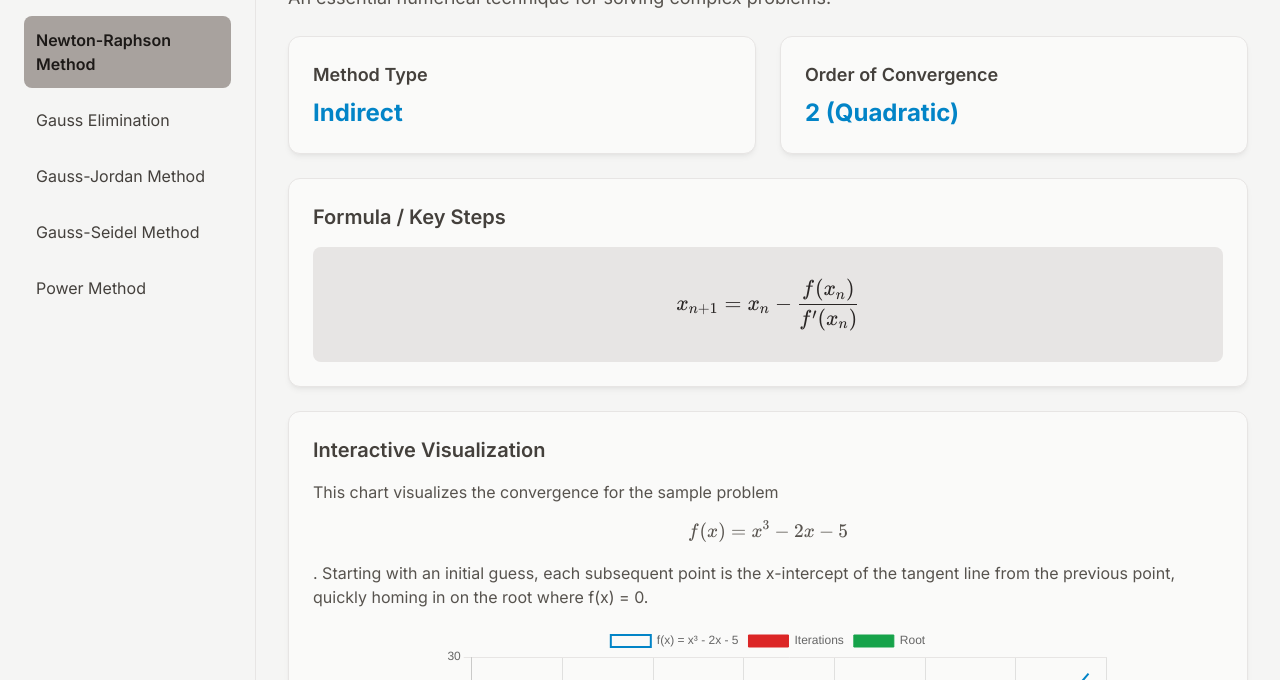
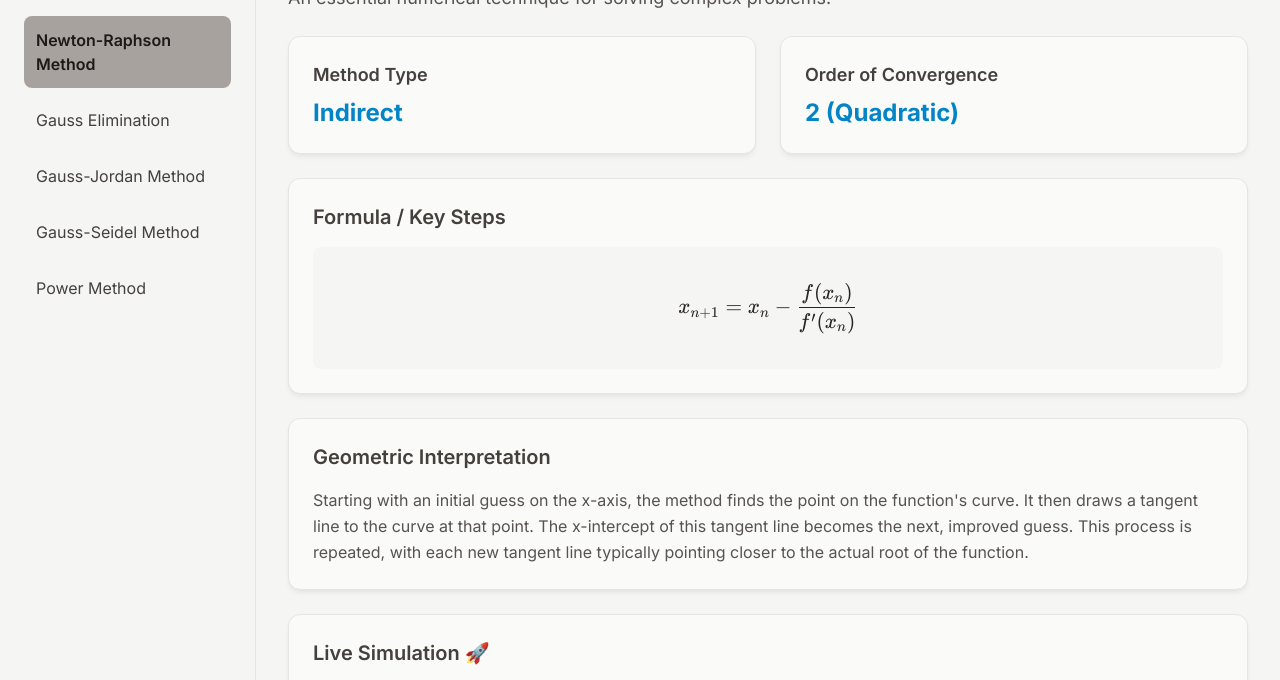
Before and after one commit to Mathspradeep/24UMA362-LINEAR-ALGEBRA-NUMERICAL-METHODS-, a plain HTML site: page index.html in a window 1280 px wide. Shown: the part 96-776 px from the top of the page. Drawn offline with nearby package versions, Linux system fonts and the light colour scheme.

Commit message:
Update index.html

```diff
--- a/index.html
+++ b/index.html
@@ -7,15 +7,10 @@
     <script src="https://cdn.tailwindcss.com"></script>
     <script src="https://cdn.jsdelivr.net/npm/chart.js"></script>
     <link href="https://fonts.googleapis.com/css2?family=Inter:wght@400;500;600;700&display=swap" rel="stylesheet">
-    <!-- KaTeX for beautiful math rendering -->
-    <link rel="stylesheet" href="https://cdn.jsdelivr.net/npm/katex@0.16.9/dist/katex.min.css" xintegrity="sha384-n8MVd4RsNIU0KOVEM4DEyMhBGHRfunEZQB9SKaovvcbbVNg98gvQdJZOTGy1KADU" crossorigin="anonymous">
-    <script src="https://cdn.jsdelivr.net/npm/katex@0.16.9/dist/katex.min.js" xintegrity="sha384-XjKyOOlGwcjNTAIQHIpgOno0Hl1YQqzUOEleOLALmuqehneUG+vnGctmUb0ZY0l8" crossorigin="anonymous"></script>
-    <script src="https://cdn.jsdelivr.net/npm/katex@0.16.9/dist/contrib/auto-render.min.js" xintegrity="sha384-+VBxd3r6XgURycqtZ117nYw44OOcIax56Z4dCRWbxyPt0Koah1uHoK0o4+/RRE05" crossorigin="anonymous"></script>
+    <link rel="stylesheet" href="https://cdn.jsdelivr.net/npm/katex@0.16.9/dist/katex.min.css" integrity="sha384-n8MVd4RsNIU0KOVEM4DEyMhBGHRfunEZQB9SKaovvcbbVNg98gvQdJZOTGy1KADU" crossorigin="anonymous">
+    <script src="https://cdn.jsdelivr.net/npm/katex@0.16.9/dist/katex.min.js" integrity="sha384-XjKyOOlGwcjNTAIQHIpgOno0Hl1YQqzUOEleOLALmuqehneUG+vnGctmUb0ZY0l8" crossorigin="anonymous"></script>
+    <script src="https://cdn.jsdelivr.net/npm/katex@0.16.9/dist/contrib/auto-render.min.js" integrity="sha384-+VBxd3r6XgURycqtZ117nYw44OOcIax56Z4dCRWbxyPt0Koah1uHoK0o4+/RRE05" crossorigin="anonymous"></script>
 
-    <!-- Chosen Palette: Warm Neutrals -->
-    <!-- Application Structure Plan: The application uses a master-detail layout. A persistent navigation sidebar (the master view) lists all numerical methods. Clicking a method updates the main content area (the detail view) to display comprehensive information about that specific method. This structure was chosen because it allows users to focus on one method at a time, preventing information overload, while still enabling quick comparison by switching between them. An interactive chart is included for the Newton-Raphson method to provide a deeper, more intuitive understanding of its iterative process, which is more effective than a static formula alone. -->
-    <!-- Visualization & Content Choices: The source table is transformed into a more engaging, interactive format. Report Info (Method properties) -> Goal (Inform/Compare) -> Viz (Styled cards) -> Interaction (None) -> Justification (Cards break down complex info into digestible chunks). Report Info (Newton-Raphson process) -> Goal (Explain Change) -> Viz (Interactive Line Chart) -> Interaction (Hover over points) -> Justification (A chart visually demonstrates the concept of convergence far better than text alone) -> Library (Chart.js). Report Info (Formulas/Steps) -> Goal (Inform) -> Viz (Styled code blocks with KaTeX rendering) -> Justification (Clear, professional presentation for mathematical formulas). -->
-    <!-- CONFIRMATION: NO SVG graphics used. NO Mermaid JS used. -->
     <style>
         body {
             font-family: 'Inter', sans-serif;
@@ -41,18 +36,18 @@
             box-shadow: 0 4px 6px -1px rgb(0 0 0 / 0.05), 0 2px 4px -2px rgb(0 0 0 / 0.05);
         }
         .formula-box {
-            background-color: #e7e5e4; /* Warm Neutral: Stone 200 */
+            background-color: #f5f5f4; /* Warm Neutral: Stone 100 */
             color: #292524;
-            padding: 1rem 1.5rem;
+            padding: 1.25rem 1.5rem;
             border-radius: 0.5rem;
-            font-family: monospace;
-            font-size: 1rem;
+            font-size: 1.1rem;
             overflow-x: auto;
             white-space: pre-wrap;
         }
         .katex-display {
             padding: 1rem;
             margin: 0;
+            text-align: center;
         }
         .chart-container {
             position: relative;
@@ -68,18 +63,14 @@
 <body class="antialiased">
 
     <div class="flex flex-col md:flex-row min-h-screen">
-        <!-- Sidebar Navigation -->
         <aside class="w-full md:w-64 bg-stone-100 p-4 md:p-6 border-b md:border-b-0 md:border-r border-stone-200 flex-shrink-0">
             <h1 class="text-2xl font-bold text-stone-800 mb-6">Numerical Methods</h1>
             <nav id="method-nav" class="flex flex-row md:flex-col gap-2">
-                <!-- Navigation buttons will be injected here by JS -->
                 </nav>
         </aside>
 
-        <!-- Main Content -->
         <main class="flex-1 p-4 md:p-8 overflow-y-auto">
             <div id="content-container">
-                <!-- Content for each method will be injected here -->
                 </div>
         </main>
     </div>
@@ -92,16 +83,16 @@
                 type: 'Indirect',
                 convergence: '2 (Quadratic)',
                 formula: `$$x_{n+1} = x_n - \\frac{f(x_n)}{f'(x_n)}$$`,
+                geometricInterpretation: 'Starting with an initial guess on the x-axis, the method finds the point on the function\'s curve. It then draws a tangent line to the curve at that point. The x-intercept of this tangent line becomes the next, improved guess. This process is repeated, with each new tangent line typically pointing closer to the actual root of the function.',
                 error: 'The error at step n+1 is proportional to the square of the error at step n, leading to very fast convergence near the root.',
                 failsWhen: `The method can fail or diverge if the initial guess is far from the actual root, or if the derivative f'(x_n) is zero or very close to zero at any iteration.`,
                 sampleProblems: [
                     `Find a root for the equation: $$f(x) = x^3 - x - 1 = 0$$`,
                     `Find the positive root of $$f(x) = \\cos(x) - x e^x = 0$$`,
                     `Calculate the square root of 10 by solving $$x^2 - 10 = 0$$`,
-                    `Solve for x in: $$3x = \\cos(x) + 1$$`,
-                    `Find a root for the polynomial: $$f(x) = x^4 + x - 10 = 0$$`
                 ],
-                interactive: true
+                interactive: true,
+                simulationLink: 'https://mathspradeep.github.io/Newton-Raphson-Simulator/'
             },
             {
                 id: 'gauss-elimination',
@@ -109,14 +100,13 @@
                 type: 'Direct',
                 convergence: 'N/A (Direct Method)',
                 formula: `1. Forward Elimination: Convert the augmented matrix [A|b] into an upper triangular form [U|c].\n2. Back Substitution: Solve the system of equations from the bottom up using the upper triangular matrix.`,
+                geometricInterpretation: 'Each linear equation in the system represents a plane (in 3D) or a hyperplane (in >3D). The solution to the system is the single point where all these planes intersect. Gauss Elimination systematically manipulates these planes (by scaling, swapping, or adding them to each other) to create an equivalent system where the planes are arranged in a "stair-step" or triangular fashion. This new arrangement makes it easy to find the intersection point by starting from the last plane and working backwards.',
                 error: 'Round-off errors can accumulate during the forward elimination steps, which can be significant for ill-conditioned systems (where small changes in coefficients lead to large changes in the solution).',
                 failsWhen: 'The method fails if a pivot element (the diagonal element used for elimination) is zero at any stage, as this would require division by zero. This can be mitigated by using pivoting strategies (e.g., partial or full pivoting).',
                 sampleProblems: [
                     'Solve:\n2x + y - z = 8\n-3x - y + 2z = -11\n-2x + y + 2z = -3',
                     'Solve the system:\nx + 2y + 3z = 6\n2x - 3y + 2z = 14\n3x + y - z = -2',
                     'Find the solution for:\nx - y + 2z = 5\n3x + 2y + z = 10\n2x - 3y - 2z = -10',
-                    'Solve the 4x4 system:\nw + x + y + z = 2\n2w + 3x - y = 1\n-w + 2x + 3y + z = 6\nw - x + 2y - z = -1',
-                    'Determine the currents I1, I2, I3 in a circuit:\n7*I1 - 3*I2 - 2*I3 = 10\n-3*I1 + 8*I2 - I3 = 5\n-2*I1 - I2 + 6*I3 = 2'
                 ]
             },
             {
@@ -125,14 +115,13 @@
                 type: 'Direct',
                 convergence: 'N/A (Direct Method)',
                 formula: `1. Forward & Backward Elimination: Convert the augmented matrix [A|b] into a diagonal matrix (specifically, the identity matrix) [I|x].\n2. The solution vector x is then directly read from the augmented part of the final matrix.`,
+                geometricInterpretation: 'Similar to Gauss Elimination, this method also views equations as intersecting planes. However, it takes the manipulation a step further. It transforms the system of planes until each plane is parallel to all but one of the coordinate axes. The final augmented matrix directly reveals the intersection point, as each equation simply states a coordinate value (e.g., x = a, y = b, z = c).',
                 error: 'Similar to Gauss Elimination, it is susceptible to round-off errors. It generally requires more arithmetic operations (about 50% more) than Gauss Elimination, making it less efficient for manual calculation.',
                 failsWhen: 'Like Gauss Elimination, the method fails if it encounters a zero pivot element. Pivoting strategies are also applicable here to improve numerical stability.',
                 sampleProblems: [
                     'Solve:\nx + y + z = 9\n2x - 3y + 4z = 13\n3x + 4y + 5z = 40',
                     'Find the inverse of the matrix:\nA = [[1, 2, 3], [2, 5, 3], [1, 0, 8]]',
                     'Solve the system:\n2x + 4y - 2z = 4\nx + 3y + 3z = 10\n-x + 2y + 7z = 17',
-                    'Find the solution for:\n5x - 2y + 3z = -1\n-3x + 9y + z = 2\n2x - y - 7z = 3',
-                    'Solve the system:\nx + 2y = 8\n3x - 4y = 4'
                 ]
             },
             {
@@ -141,15 +130,14 @@
                 type: 'Indirect',
                 convergence: '1 (Linear)',
                 formula: `$$x_i^{(k+1)} = \\frac{1}{a_{ii}} \\left( b_i - \\sum_{j=1}^{i-1} a_{ij}x_j^{(k+1)} - \\sum_{j=i+1}^{n} a_{ij}x_j^{(k)} \\right)$$`,
+                geometricInterpretation: 'Imagine a system of two lines on a 2D plane. Start at an arbitrary point (x₀, y₀). To get the next approximation, move horizontally from this point to intersect the first line, giving you (x₁, y₀). Then, from this new point, move vertically to intersect the second line, giving you (x₁, y₁). This completes one iteration. Repeating this "stair-step" process typically spirals or zig-zags towards the intersection point of the two lines. The concept extends to higher dimensions with hyperplanes.',
                 error: 'The error typically decreases at a linear rate with each iteration. The speed of convergence depends on the properties of the matrix A.',
                 failsWhen: 'Convergence is not guaranteed for all systems. A sufficient (but not necessary) condition for convergence is that the matrix A is strictly diagonally dominant. If this condition is not met, the method may diverge.',
                 sampleProblems: [
                     'Solve iteratively (4 iterations):\n10x₁ - x₂ + 2x₃ = 6\n-x₁ + 11x₂ - x₃ + 3x₄ = 25\n2x₁ - x₂ + 10x₃ - x₄ = -11\n3x₂ - x₃ + 8x₄ = 15',
                     'Solve the diagonally dominant system:\n4x + y + z = 7\nx + 5y + 2z = 8\nx + 2y + 6z = 9',
-                    'Apply Gauss-Seidel to solve:\n20x + y - 2z = 17\n3x + 20y - z = -18\n2x - 3y + 20z = 25',
-                    'Find the solution using an initial guess of (0,0,0):\n8x - 3y + 2z = 20\n4x + 11y - z = 33\n6x + 3y + 12z = 35',
-                    'Iterate to find the solution for:\n5x₁ - x₂ + 2x₃ = 12\n3x₁ + 8x₂ - 2x₃ = -25\nx₁ + x₂ + 4x₃ = 6'
-                ]
+                ],
+                simulationLink: 'https://mathspradeep.github.io/Gauss-Sedial-and-Jacobi-Simulator/'
             },
             {
                 id: 'power-method',
@@ -157,15 +145,14 @@
                 type: 'Indirect',
                 convergence: '1 (Linear)',
                 formula: `1. Start with an initial non-zero vector $$x_0$$.\n2. Iterate: $$x_{k+1} = A x_k$$\n3. Normalize the resulting vector.\n4. The Rayleigh quotient converges to the dominant eigenvalue: $$\\lambda \\approx \\frac{x_k^T A x_k}{x_k^T x_k}$$`,
+                geometricInterpretation: 'Consider an arbitrary non-zero vector in space. Multiplying this vector by a matrix A transforms it—stretching, shrinking, and rotating it. The Power Method repeatedly applies this matrix transformation to the vector. With each multiplication, the vector aligns more and more with the direction of the dominant eigenvector (the direction in which the matrix exerts its strongest "stretching" effect). The factor by which the vector is stretched in this dominant direction in each step converges to the dominant eigenvalue.',
                 error: 'The rate of convergence depends on the ratio of the magnitudes of the dominant eigenvalue (λ₁) to the next-largest eigenvalue (λ₂). If |λ₂| / |λ₁| is close to 1, convergence will be very slow.',
                 failsWhen: 'The method fails to converge if the matrix does not have a single, strictly dominant eigenvalue (i.e., an eigenvalue with a magnitude strictly greater than all others). It also may not work correctly if the initial vector has no component in the direction of the dominant eigenvector.',
                 sampleProblems: [
                     'Find the dominant eigenvalue for:\nA = [[2, -1, 0], [-1, 2, -1], [0, -1, 2]]',
                     'Determine the largest eigenvalue and corresponding eigenvector for:\nA = [[1, 2], [3, 4]]',
-                    'Apply the Power Method to the matrix:\nA = [[2, -12], [1, -5]]',
-                    'Find the dominant eigenvalue of:\nA = [[5, 4, 2], [4, 5, 2], [2, 2, 2]]',
-                    'Use the Power Method to find the largest eigenvalue of:\nA = [[-4, 14], [-2, 9]]'
-                ]
+                ],
+                simulationLink: 'https://mathspradeep.github.io/Power-Method-Simulator/'
             }
         ];
 
@@ -205,9 +192,25 @@
                 `;
             }
 
+            let simulationSection = '';
+            if (method.simulationLink) {
+                simulationSection = `
+                    <div class="content-card">
+                        <h2 class="text-xl font-semibold text-stone-700 mb-4">Live Simulation 🚀</h2>
+                        <p class="text-stone-600 mb-4">
+                            Experiment with this method in real-time using an interactive simulator. Change the inputs and see how the results are calculated step-by-step.
+                        </p>
+                        <a href="${method.simulationLink}" target="_blank" rel="noopener noreferrer"
+                           class="inline-block bg-sky-600 text-white font-bold py-2 px-4 rounded-lg hover:bg-sky-700 focus:outline-none focus:ring-2 focus:ring-sky-500 focus:ring-opacity-50 transition-colors">
+                            Open Simulator
+                        </a>
+                    </div>
+                `;
+            }
+
             const sampleProblemsHTML = method.sampleProblems.map((problem, index) => `
-                <div class="formula-box text-base">
-                    <p class="font-semibold mb-2 text-stone-600">Problem ${index + 1}:</p>
+                <div class="formula-box">
+                    <p class="font-semibold mb-2 text-stone-600 text-base">Problem ${index + 1}:</p>
                     <p>${problem}</p>
                 </div>
             `).join('');
@@ -231,19 +234,26 @@
 
                 <div class="content-card">
                     <h2 class="text-xl font-semibold text-stone-700 mb-4">Formula / Key Steps</h2>
-                    <div class="formula-box text-lg">${method.formula}</div>
+                    <div class="formula-box">${method.formula}</div>
                 </div>
+
+                <div class="content-card">
+                    <h2 class="text-xl font-semibold text-stone-700 mb-4">Geometric Interpretation</h2>
+                    <p class="text-stone-600 leading-relaxed">${method.geometricInterpretation}</p>
+                </div>
+
+                ${simulationSection}
 
                 ${interactiveSection}
 
                 <div class="content-card">
                     <h2 class="text-xl font-semibold text-stone-700 mb-4">Error Characteristics</h2>
-                    <p class="text-stone-600">${method.error}</p>
+                    <p class="text-stone-600 leading-relaxed">${method.error}</p>
                 </div>
 
                 <div class="content-card">
                     <h2 class="text-xl font-semibold text-stone-700 mb-4">When The Method Fails</h2>
-                    <p class="text-stone-600">${method.failsWhen}</p>
+                    <p class="text-stone-600 leading-relaxed">${method.failsWhen}</p>
                 </div>
 
                 <div class="content-card">
```
Lines whose indentation alone changed are shown as unchanged.
